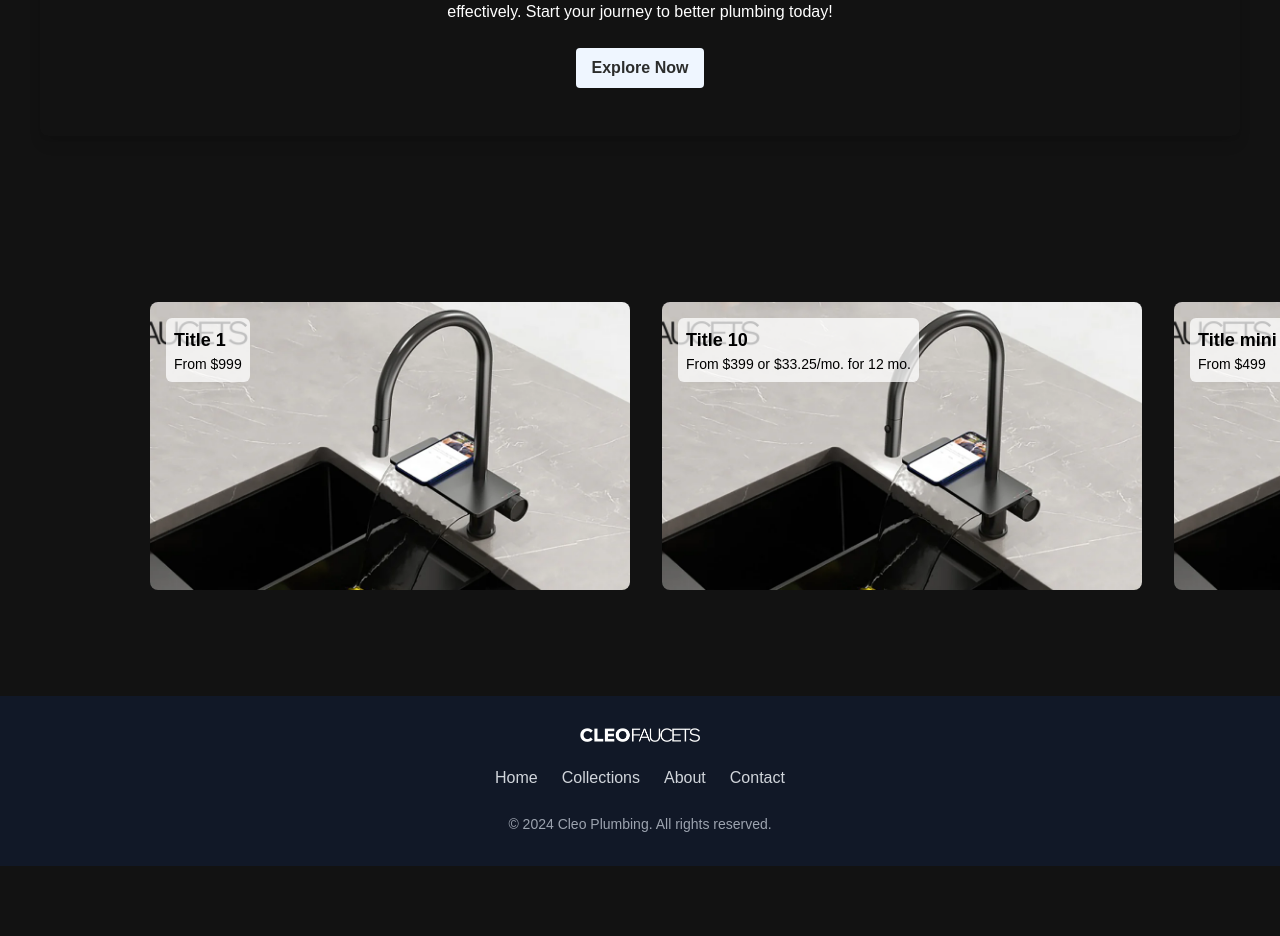
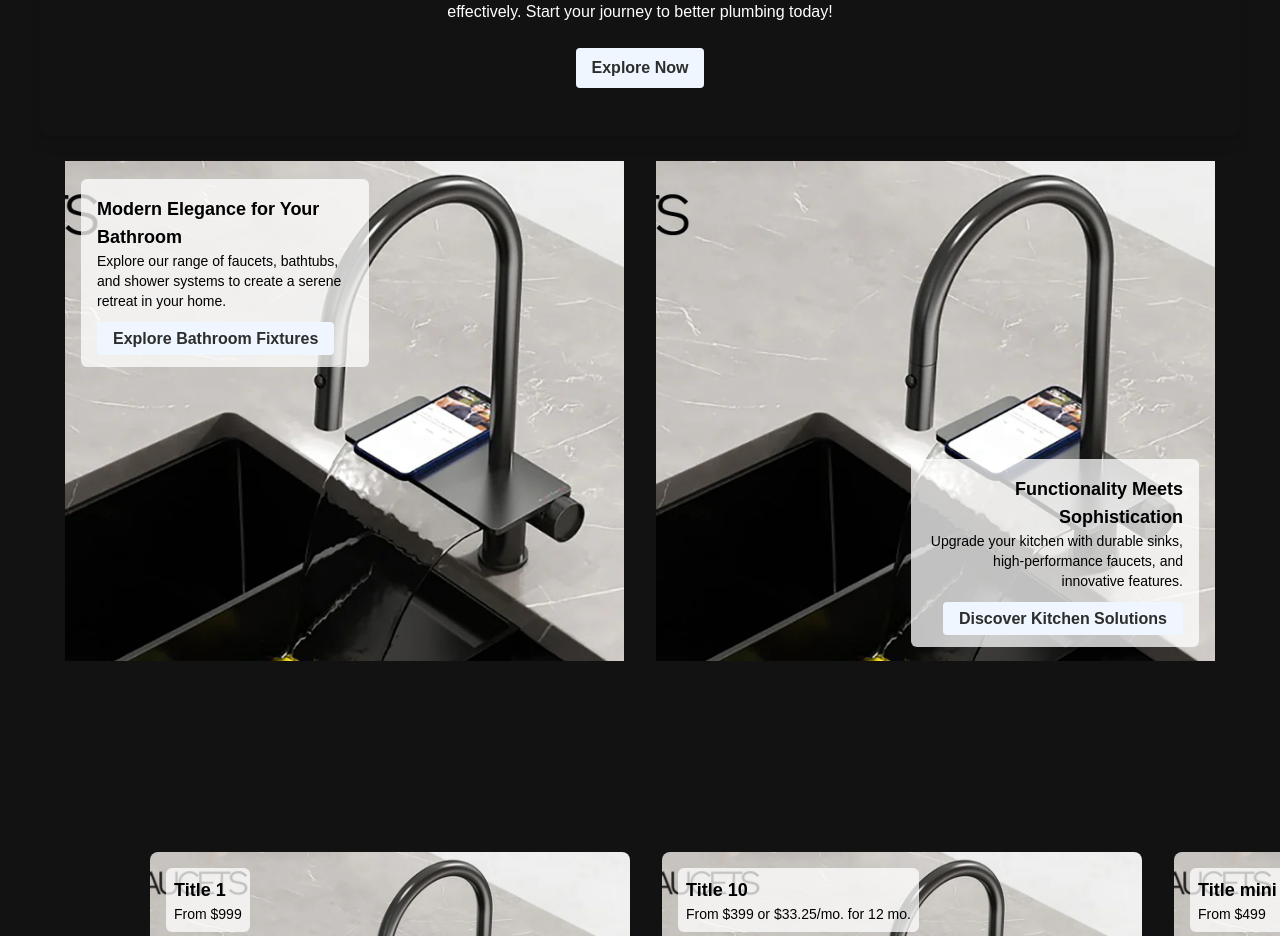
Before and after one commit to Alabaich/CLEOFaucets, a Next.js app: page / in a window 1280 px wide. Shown: the part 980-1916 px from the top of the page. Before the commit the page ends 1846 px from the top, so only its background shows below. Built offline with nearby package versions, Linux system fonts and the light colour scheme.

Commit message:
DualFeature component

```diff
--- a/src/app/page.tsx
+++ b/src/app/page.tsx
@@ -6,6 +6,7 @@
 import FirebaseTestComponent from "@/components/FirebaseTestComponent";
 import { db } from "@/utils/firebaseAdmin";
 import Slider from "@/components/slider";
+import DualFeature from "@/components/DualFeature";
 
 const HomePage = () => {
   return (
@@ -22,6 +23,7 @@
           buttonText="Explore Now"
           buttonLink="/collections"
         />
+        <DualFeature />
       </section>
       <Slider />
     </main>
--- /dev/null
+++ b/src/components/DualFeature.tsx
@@ -0,0 +1,56 @@
+import React from "react";
+import Link from "next/link";
+
+const DualFeature = () => {
+  return (
+    <div className="fullWidth flex gap-8 justify-between">
+      <div className="relative w-1/2 h-[500px]">
+        <img
+          src="images/image1.png"
+          alt="Bathroom"
+          className="w-full h-full object-cover"
+        />
+        <div className="absolute text-left top-28 left-4 transform -translate-y-1/2 text-black z-10 bg-white bg-opacity-75 p-4 rounded-md w-72">
+          <h3 className="text-lg font-bold">
+            Modern Elegance for Your Bathroom
+          </h3>
+          <p className="text-sm mb-4">
+            Explore our range of faucets, bathtubs, and shower systems to create
+            a serene retreat in your home.
+          </p>
+          <Link
+            href="#"
+            className="px-4 py-2 text-[#2c2d2c] font-bold bg-blue-50 rounded hover:bg-[#2c2d2c] hover:text-white transition-colors duration-300"
+          >
+            Explore Bathroom Fixtures
+          </Link>
+        </div>
+      </div>
+
+      <div className="relative w-1/2">
+        <img
+          src="images/image1.png"
+          alt="Kitchen"
+          className="w-full h-full object-cover"
+        />
+        <div className="absolute text-right bottom-[-5rem] right-4 transform -translate-y-1/2 text-black z-10 bg-white bg-opacity-75 p-4 rounded-md w-72">
+          <h3 className="text-lg font-bold">
+            Functionality Meets Sophistication
+          </h3>
+          <p className="text-sm mb-4">
+            Upgrade your kitchen with durable sinks, high-performance faucets,
+            and innovative features.
+          </p>
+          <Link
+            href="#"
+            className="px-4 py-2 text-[#2c2d2c] font-bold bg-blue-50 rounded hover:bg-[#2c2d2c] hover:text-white transition-colors duration-300"
+          >
+            Discover Kitchen Solutions
+          </Link>
+        </div>
+      </div>
+    </div>
+  );
+};
+
+export default DualFeature;
--- a/src/components/slider.tsx
+++ b/src/components/slider.tsx
@@ -7,31 +7,31 @@
       image: "/images/image1.png",
       title: "Title 1",
       description: "From $999",
-      link: "https://www.apple.com/shop/buy-iphone/iphone-16-pro",
+      link: "#",
     },
     {
       image: "/images/image1.png",
       title: "Title 10",
       description: "From $399 or $33.25/mo. for 12 mo.",
-      link: "https://www.apple.com/shop/buy-watch/apple-watch",
+      link: "#",
     },
     {
       image: "/images/image1.png",
       title: "Title mini",
       description: "From $499",
-      link: "https://www.apple.com/shop/buy-ipad/ipad-mini",
+      link: "#",
+    },
+    {
+      image: "images/image1.png",
+      title: "Title mini",
+      description: "From $499",
+      link: "#",
     },
     {
       image: "/images/image1.png",
       title: "Title mini",
       description: "From $499",
-      link: "https://www.apple.com/shop/buy-ipad/ipad-mini",
-    },
-    {
-      image: "/images/image1.png",
-      title: "Title mini",
-      description: "From $499",
-      link: "https://www.apple.com/shop/buy-ipad/ipad-mini",
+      link: "#",
     },
   ];
 
```
